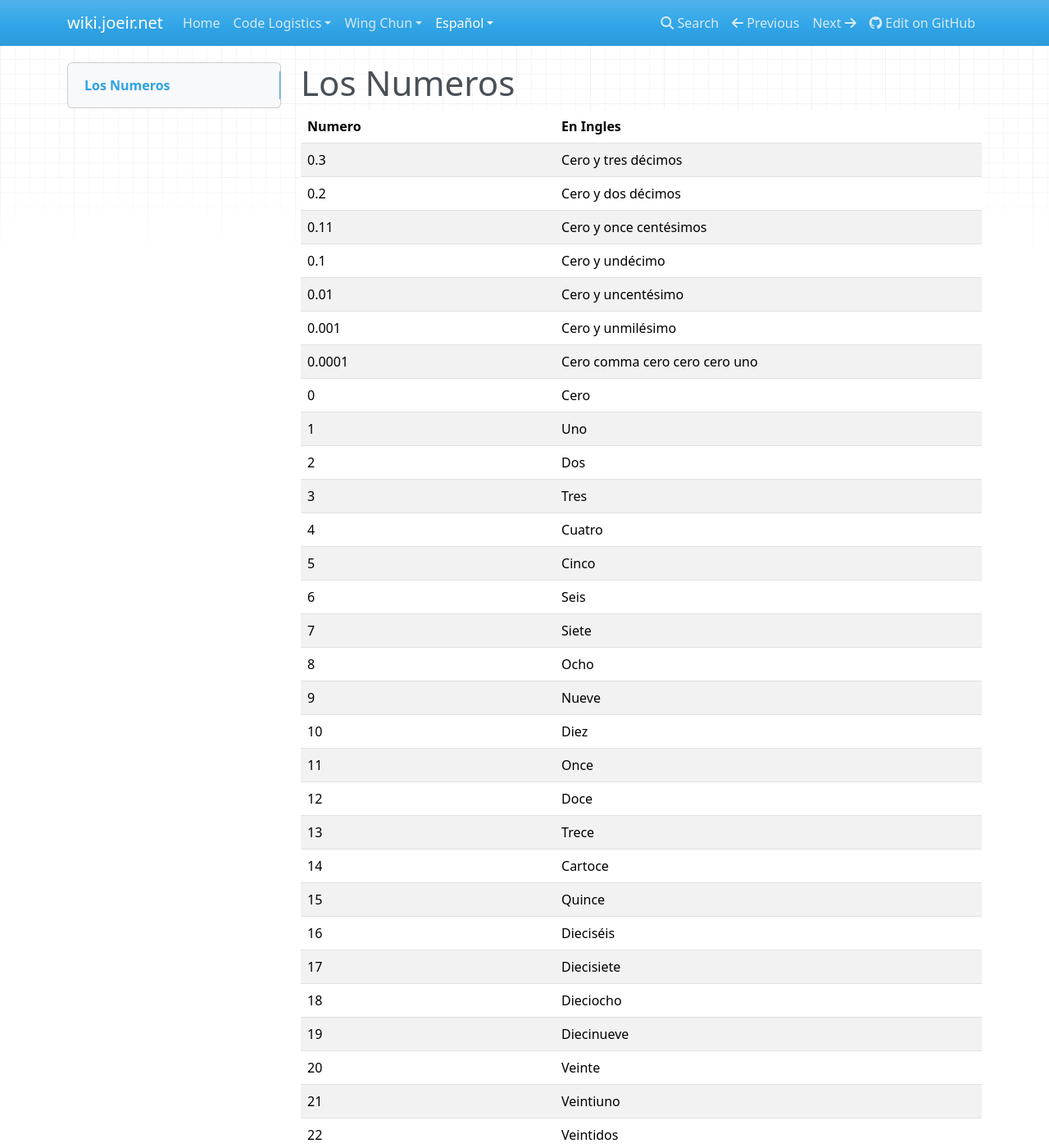
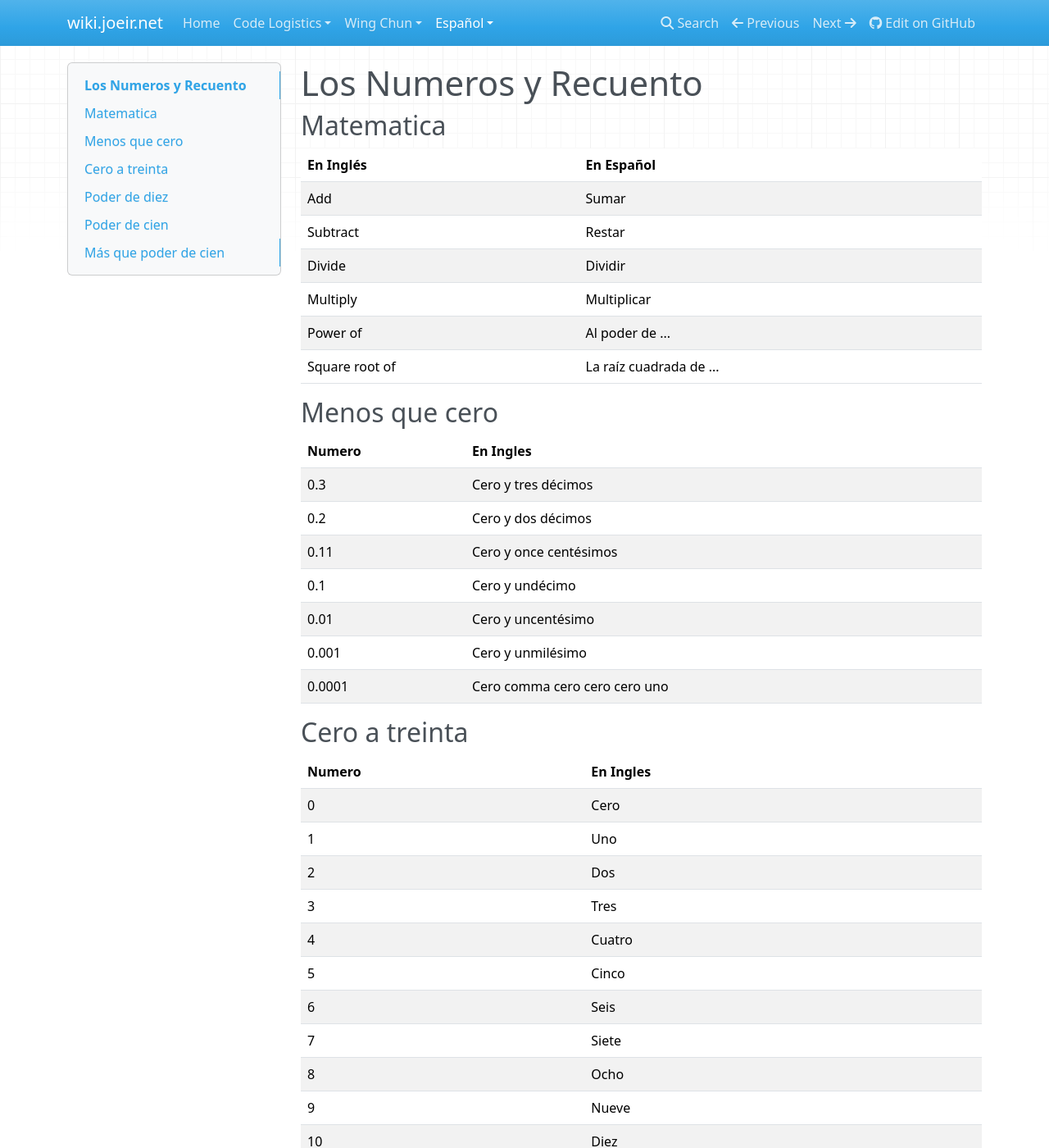
Before and after one commit to zephinzer/wiki.joeir.net, an MkDocs documentation site: the page built from docs/español/los-numeros-y-recuento.md, in a window 1280 px wide and 1400 px high. Shown: the whole window at 82% size. Built offline with MkDocs 1.6.1, drawn with Linux system fonts in a browser that asks for light colours; nearby versions of some CDN libraries; some of the changed text lies outside the part shown.

Commit message:
added onto espanol!

```diff
--- a/docs/español/los-numeros.md
+++ b/docs/español/los-numeros-y-recuento.md
@@ -1,4 +1,17 @@
-# Los Numeros
+# Los Numeros y Recuento
+
+## Matematica
+
+| En Inglés | En Español |
+| --- | --- |
+| Add | Sumar |
+| Subtract | Restar |
+| Divide | Dividir |
+| Multiply | Multiplicar |
+| Power of | Al poder de ... |
+| Square root of | La raíz cuadrada de ... |
+
+## Menos que cero
 
 | Numero | En Ingles |
 | --- | --- |
@@ -9,6 +22,11 @@
 | 0.01 | Cero y uncentésimo |
 | 0.001 | Cero y unmilésimo |
 | 0.0001 | Cero comma cero cero cero uno |
+
+## Cero a treinta
+
+| Numero | En Ingles |
+| --- | --- |
 | 0 | Cero |
 | 1 | Uno |
 | 2 | Dos |
@@ -41,16 +59,33 @@
 | 29 | Veintinueve |
 | 30 | Treinta |
 | 31 | Treinta y uno |
+
+## Poder de diez
+
+| Numero | En Ingles |
+| --- | --- |
 | 40 | Cuarenta |
+| 4X | Cuarenta y X |
 | 50 | Cincuenta |
+| 5X | Cincuenta y X |
 | 60 | Sesenta |
+| 6X | Sesenta y X |
 | 70 | Setenta |
+| 7X | Setenta y X |
 | 80 | Ochenta |
+| 8X | Ochenta y X |
 | 90 | Noventa |
+| 9X | Noventa y X |
+
+## Poder de cien
+
+| Numero | En Ingles |
+| --- | --- |
 | 100 | Cien |
 | 101 | Ciento uno |
 | 110 | Ciento diez |
 | 111 | Ciento once |
+| 15X | Ciento cincuenta y X |
 | 200 | Doscientos |
 | 300 | Trescientos |
 | 400 | Cuatrocientos |
@@ -59,6 +94,11 @@
 | 700 | Setecientos |
 | 800 | Ochocientos |
 | 900 | Novecientos |
+
+## Más que poder de cien
+
+| Numero | En Ingles |
+| --- | --- |
 | 1,000 | Mil |
 | 1,001 | Mil uno |
 | 1,010 | Mil diez |
--- a/mkdocs.yml
+++ b/mkdocs.yml
@@ -10,9 +10,11 @@
   - Wing Chun:
     - Forms: ./wing-chun/forms.md
   - Español:
+    - Los Numeros y Recuento: ./español/los-numeros-y-recuento.md
+    - Los Países y Las Nacionalidades: ./español/los-países-y-las-nacionalidades.md
+    - Las Referencias de Aprender: ./español/las-referencias-de-aprender.md
+    - El Tiempo: ./español/el-tiempo.md
     - Los Verbos: ./español/los-verbos.md
-    - Los Numeros: ./español/los-numeros.md
-    - El Tiempo: ./español/el-tiempo.md
 theme: mkdocs
 markdown_extensions:
   - admonition
```
Also changed, not shown: other parts of docs/español/los-numeros-y-recuento.md (+1 -0 lines), docs/español/las-referencias-de-aprender.md (added, +7 -0 lines), docs/español/los-países-y-las-nacionalidades.md (added, +49 -0 lines).
